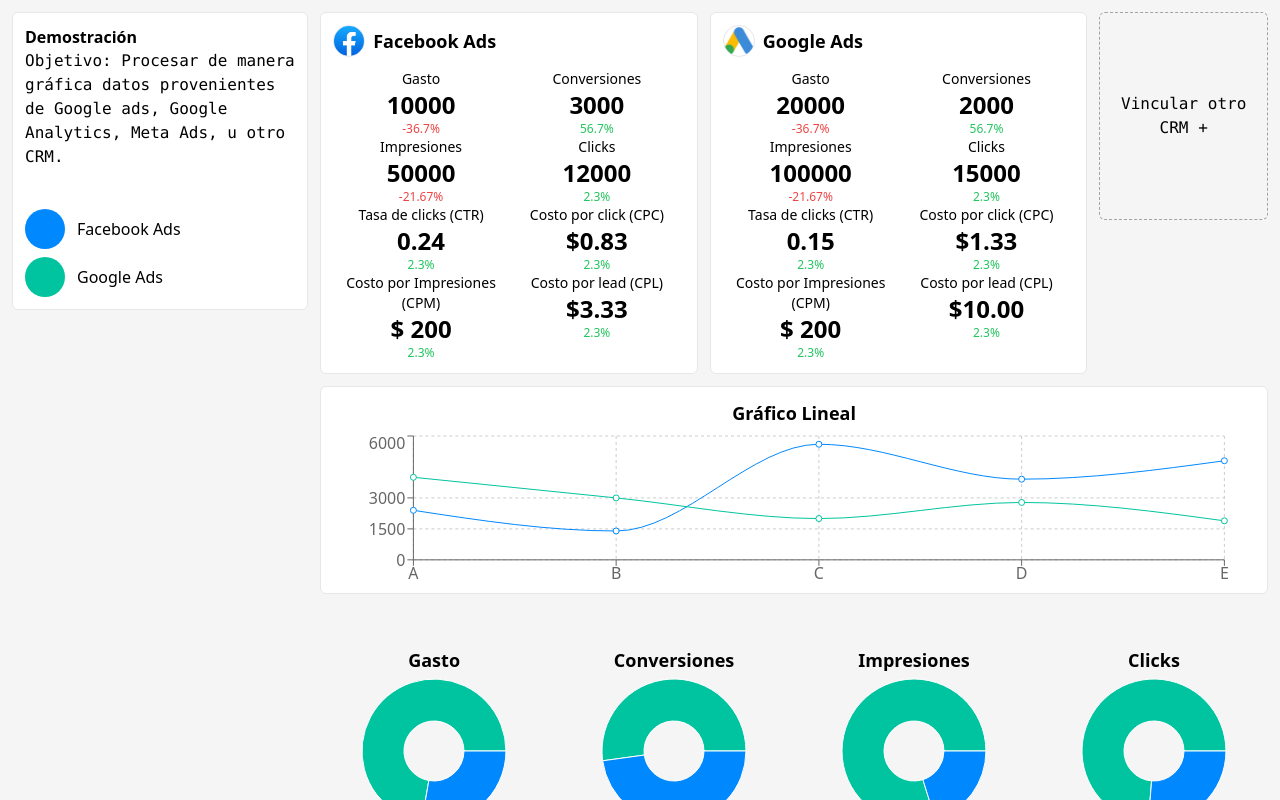
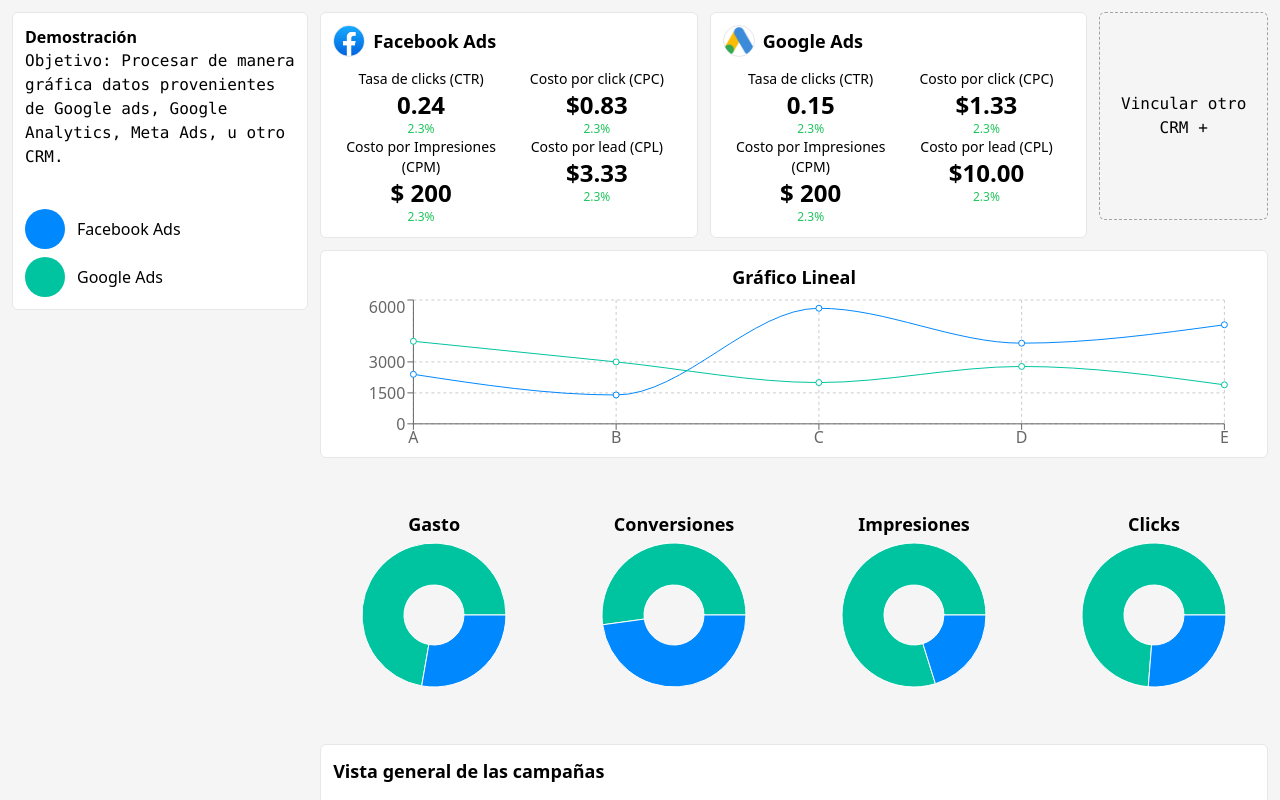
Before and after one commit to bryanlundberg/dashboard-admira, a React (Vite) app: page / in a window 1280 px wide. Shown: the top 800 px of the page. Built offline with nearby package versions, Linux system fonts and the light colour scheme.

Commit message:
refactor: remove extra fields in ads component

```diff
--- a/src/App.tsx
+++ b/src/App.tsx
@@ -105,6 +105,7 @@
                 </TableHeaderContent>
 
                 <TableContent>
+                  {/* This section can be improved implementing a  standard output for merging the different coming APIS responses. */}
                   {metaAds &&
                     metaAds.ads.map((i) => {
                       return (
--- a/src/components/ads-comparison/ads-comparison.tsx
+++ b/src/components/ads-comparison/ads-comparison.tsx
@@ -37,30 +37,6 @@
 
           <div className="grid grid-cols-2 pt-3">
             <div className="text-center">
-              <div className="text-sm">Gasto</div>
-              <div className="text-2xl font-semibold">{cost | 0}</div>
-              <div className="text-xs text-red-500">-36.7%</div>
-            </div>
-
-            <div className="text-center">
-              <div className="text-sm">Conversiones</div>
-              <div className="text-2xl font-semibold">{conversions | 0}</div>
-              <div className="text-xs text-green-500">56.7%</div>
-            </div>
-
-            <div className="text-center">
-              <div className="text-sm">Impresiones</div>
-              <div className="text-2xl font-semibold">{impressions | 0}</div>
-              <div className="text-xs text-red-500">-21.67%</div>
-            </div>
-
-            <div className="text-center">
-              <div className="text-sm">Clicks</div>
-              <div className="text-2xl font-semibold">{clics | 0}</div>
-              <div className="text-xs text-green-500">2.3%</div>
-            </div>
-
-            <div className="text-center">
               <div className="text-sm">Tasa de clicks (CTR)</div>
               <div className="text-2xl font-semibold">
                 {(clics / impressions).toFixed(2)}
```
